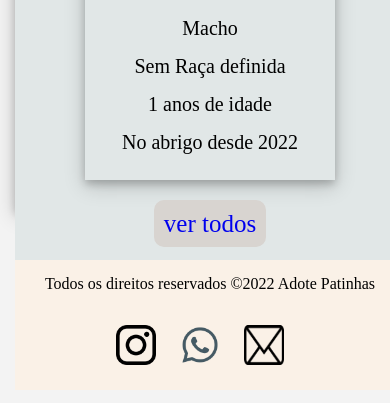
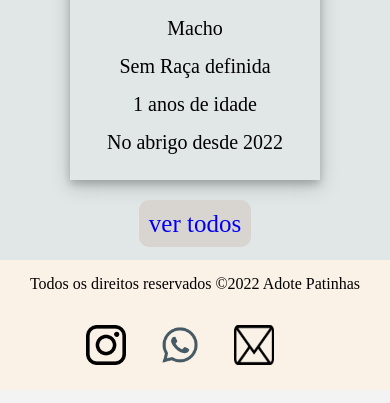
Before and after one commit to OsleneCerqueira/Projeto-Adote-Aqui, a plain HTML site: page index.html in a window 390 px wide. Shown: the part 4375-4778 px from the top of the page. Drawn offline with Linux system fonts and the light colour scheme.

```diff
--- a/index.html
+++ b/index.html
@@ -6,7 +6,7 @@
     <meta name="viewport" content="width=device-width, initial-scale=1.0">
     <title>Adote Patinhas</title>
     <link rel="stylesheet" href="style.css">
-    <link rel="shortcut icon" href="./img/Logo Pet.png" type="image/x-icon">
+    <link rel="shortcut icon" href="./img/Logo Pet.jpg" type="image/x-icon">
 </head>
 <body>
     <header class="cabecalho">
@@ -147,7 +147,9 @@
     <div class="ver-mais"><a href="#">ver todos</a></div>
 
     <footer class="rodape">
+
         <div class="item1">Todos os direitos reservados ©2022 Adote Patinhas</div>
+
         <div class="item2">
             <a href="#"><img src="./img/logo-instagram.png" alt="logo instagram"></a>
 
@@ -157,6 +159,5 @@
 
         </div>
     </footer>
-
 </body>
 </html>
--- a/style.css
+++ b/style.css
@@ -166,16 +166,12 @@
     padding: 10px;
 }
 .rodape{
-    display: flex;
-    flex-direction: row;
-    align-items: center;
     justify-content: space-around;
     padding: 15px;
-    flex-wrap: wrap;
     text-align: center;
     background-color: var(--main-color);
 }
-.item1, .item2 {
+.item1, .item2, .item3 {
     width: 100%;
     height: 50px;
 }
@@ -183,12 +179,12 @@
 .rodape img{
     width: 40px;
     height: 40px;
-    margin-right: 20px;
+    margin-right: 30px;
 }
  /* Responsividade */
 @media(max-width:700px){
     body {
-        margin: 15px 15px 15px 15px;
+        margin: 15px 0 15px 0;
     }
 
     .cabecalho{
```
Also changed, not shown: img/Logo Pet.jpg (added), img/Logo Pet.png (deleted), img/pet 1.jpg, img/pet 10.jpg, img/pet 11.jpg, img/pet 2.jpg, img/pet 4.jpg, img/pet 7.jpg (deleted), img/pet 8.jpg, img/pet 9.jpg, img/pet.jpeg (deleted), 3 other files.
